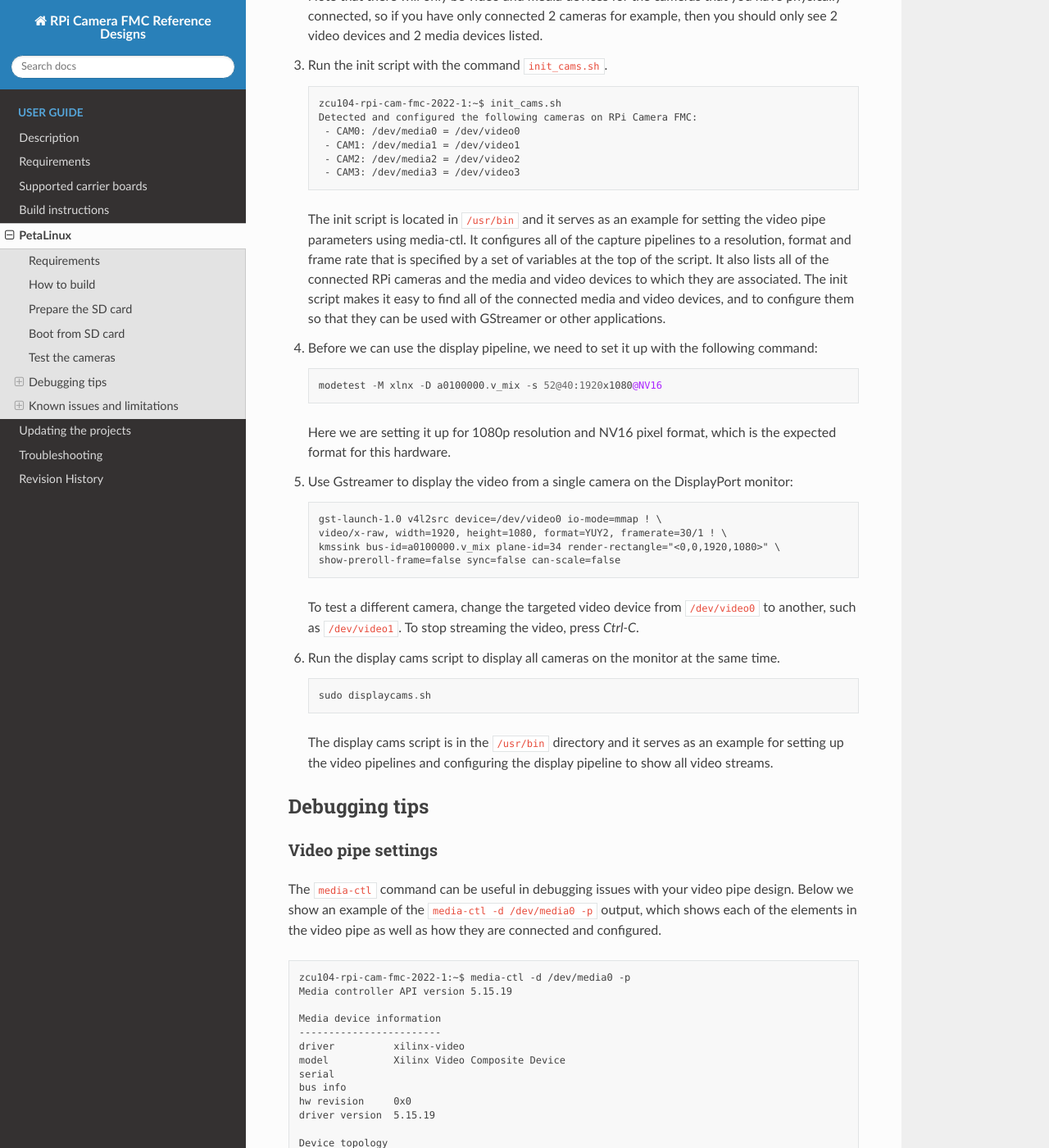
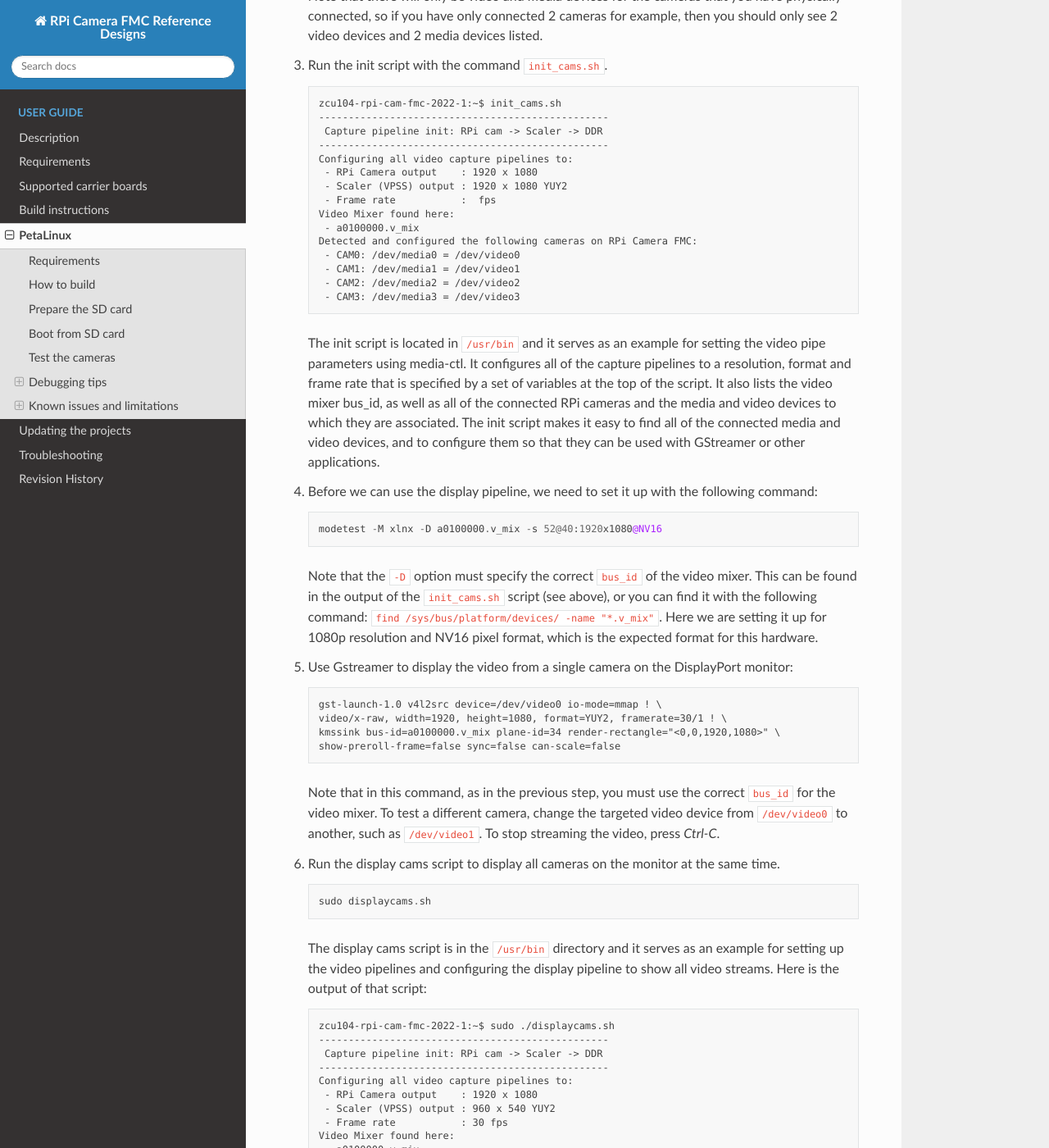
Before and after one commit to fpgadeveloper/rpi-camera-fmc, a Sphinx documentation site: the page built from docs/source/petalinux.md, in a window 1280 px wide and 1400 px high, scrolled down 3165 px. Shown: the whole window at 82% size. Built offline with Sphinx 7.4.7 and the Read the Docs theme 2.0.0, drawn with Linux system fonts in a browser that asks for light colours; some of the changed text lies outside the part shown.

Commit message:
* improved init and displaycams scripts, documentation

````diff
--- a/docs/source/petalinux.md
+++ b/docs/source/petalinux.md
@@ -134,6 +134,15 @@ losing data on one of your hard drives.
 3. Run the init script with the command `init_cams.sh`.
    ```
    zcu104-rpi-cam-fmc-2022-1:~$ init_cams.sh
+   -------------------------------------------------
+    Capture pipeline init: RPi cam -> Scaler -> DDR
+   -------------------------------------------------
+   Configuring all video capture pipelines to:
+    - RPi Camera output    : 1920 x 1080
+    - Scaler (VPSS) output : 1920 x 1080 YUY2
+    - Frame rate           :  fps
+   Video Mixer found here:
+    - a0100000.v_mix
    Detected and configured the following cameras on RPi Camera FMC:
     - CAM0: /dev/media0 = /dev/video0
     - CAM1: /dev/media1 = /dev/video1
@@ -142,8 +151,8 @@ losing data on one of your hard drives.
    ```
    The init script is located in `/usr/bin` and it serves as an example for setting the video pipe parameters
    using media-ctl. It configures all of the capture pipelines to a resolution, format and frame rate that
-   is specified by a set of variables at the top of the script. It also lists all of the connected RPi cameras
-   and the media and video devices to which they are associated.
+   is specified by a set of variables at the top of the script. It also lists the video mixer bus_id, as well as
+   all of the connected RPi cameras and the media and video devices to which they are associated.
    The init script makes it easy to find all of the connected media and video devices, and to configure them
    so that they can be used with GStreamer or other applications.
 
@@ -151,6 +160,9 @@ losing data on one of your hard drives.
    ```
    modetest -M xlnx -D a0100000.v_mix -s 52@40:1920x1080@NV16
    ```
+   Note that the `-D` option must specify the correct `bus_id` of the video mixer. This can be found in the
+   output of the `init_cams.sh` script (see above), or you can find it with the following command:
+   `find /sys/bus/platform/devices/ -name "*.v_mix"`.
    Here we are setting it up for 1080p resolution and NV16 pixel format, which is the expected format for
    this hardware.
 
@@ -161,6 +173,7 @@ losing data on one of your hard drives.
    kmssink bus-id=a0100000.v_mix plane-id=34 render-rectangle="<0,0,1920,1080>" \
    show-preroll-frame=false sync=false can-scale=false
    ```
+   Note that in this command, as in the previous step, you must use the correct `bus_id` for the video mixer.
    To test a different camera, change the targeted video device from `/dev/video0` to another, such as
    `/dev/video1`. To stop streaming the video, press *Ctrl-C*.
 
@@ -169,7 +182,41 @@ losing data on one of your hard drives.
    sudo displaycams.sh
    ```
    The display cams script is in the `/usr/bin` directory and it serves as an example for setting up the
-   video pipelines and configuring the display pipeline to show all video streams.
+   video pipelines and configuring the display pipeline to show all video streams. Here is the output of that
+   script:
+   ```
+   zcu104-rpi-cam-fmc-2022-1:~$ sudo ./displaycams.sh
+   -------------------------------------------------
+    Capture pipeline init: RPi cam -> Scaler -> DDR
+   -------------------------------------------------
+   Configuring all video capture pipelines to:
+    - RPi Camera output    : 1920 x 1080
+    - Scaler (VPSS) output : 960 x 540 YUY2
+    - Frame rate           : 30 fps
+   Video Mixer found here:
+    - a0100000.v_mix
+   Detected and configured the following cameras on RPi Camera FMC:
+    - CAM0: /dev/media0 = /dev/video0
+    - CAM1: /dev/media1 = /dev/video1
+    - CAM2: /dev/media2 = /dev/video2
+    - CAM3: /dev/media3 = /dev/video3
+   setting mode 1920x1080-60.00Hz on connectors 52, crtc 40
+   GStreamer command:
+   --------------------------
+   gst-launch-1.0 v4l2src device=/dev/video0 io-mode=mmap ! video/x-raw, width=960, height=540, format=YUY2, framerate=30/1 ! kmssink bus-id=a0100000.v_mix plane-id=34 render-rectangle="<0,0,960,540>" show-preroll-frame=false sync=false can-scale=false v4l2src device=/dev/video1 io-mode=mmap ! video/x-raw, width=960, height=540, format=YUY2, framerate=30/1 ! kmssink bus-id=a0100000.v_mix plane-id=35 render-rectangle="<960,0,960,540>" show-preroll-frame=false sync=false can-scale=false v4l2src device=/dev/video2 io-mode=mmap ! video/x-raw, width=960, height=540, format=YUY2, framerate=30/1 ! kmssink bus-id=a0100000.v_mix plane-id=36 render-rectangle="<0,540,960,540>" show-preroll-frame=false sync=false can-scale=false v4l2src device=/dev/video3 io-mode=mmap ! video/x-raw, width=960, height=540, format=YUY2, framerate=30/1 ! kmssink bus-id=a0100000.v_mix plane-id=37 render-rectangle="<960,540,960,540>" show-preroll-frame=false sync=false can-scale=false
+   --------------------------
+   Setting pipeline to PAUSED ...
+   Pipeline is live and does not need PREROLL ...
+   Pipeline is PREROLLED ...
+   Setting pipeline to PLAYING ...
+   New clock: GstSystemClock
+   ^Chandling interrupt.
+   Interrupt: Stopping pipeline ...
+   Execution ended after 0:00:02.340043242
+   Setting pipeline to NULL ...
+   Freeing pipeline ...
+   zcu104-rpi-cam-fmc-2022-1:~$
+   ```
 
 ## Debugging tips
 
@@ -358,6 +405,15 @@ An example output of the script is shown below:
 
 ```
 zcu104-rpi-cam-fmc-2022-1:~$ init_cams.sh
+-------------------------------------------------
+ Capture pipeline init: RPi cam -> Scaler -> DDR
+-------------------------------------------------
+Configuring all video capture pipelines to:
+ - RPi Camera output    : 1920 x 1080
+ - Scaler (VPSS) output : 1920 x 1080 YUY2
+ - Frame rate           :  fps
+Video Mixer found here:
+ - a0100000.v_mix
 Detected and configured the following cameras on RPi Camera FMC:
  - CAM1: /dev/media0 = /dev/video1
  - CAM2: /dev/media1 = /dev/video2
````
Also changed, not shown: docs/source/description.md (+9 -0 lines), docs/source/images/rpi-camera-fmc-end-to-end.png, 10 other files.
